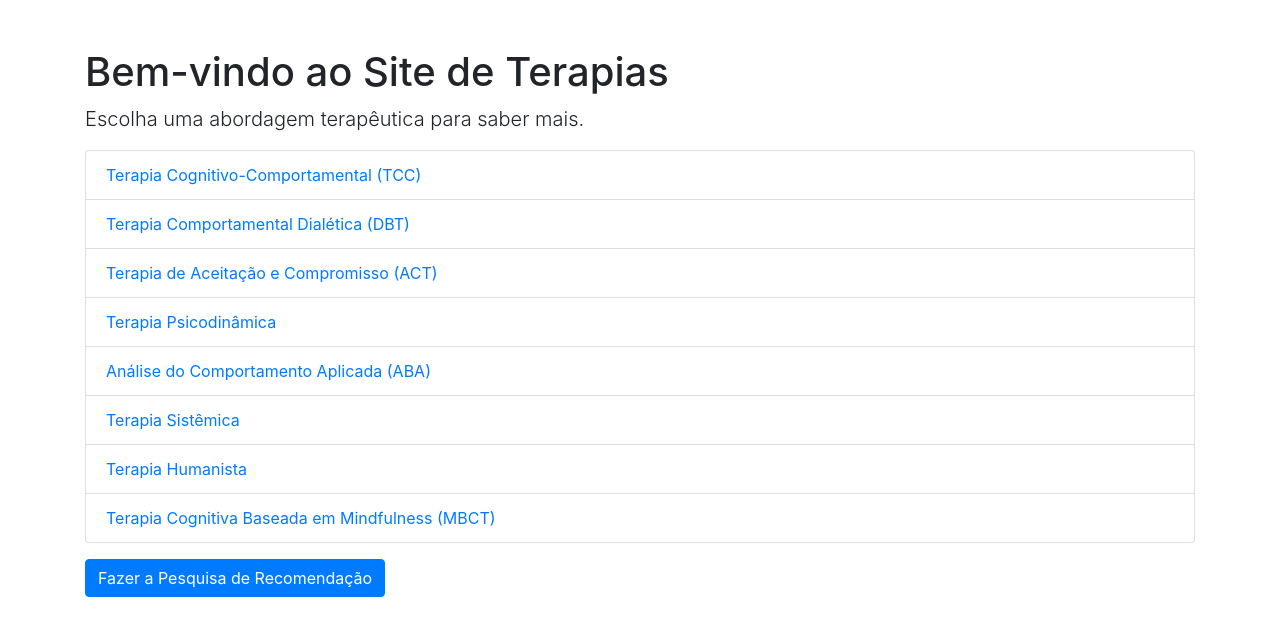
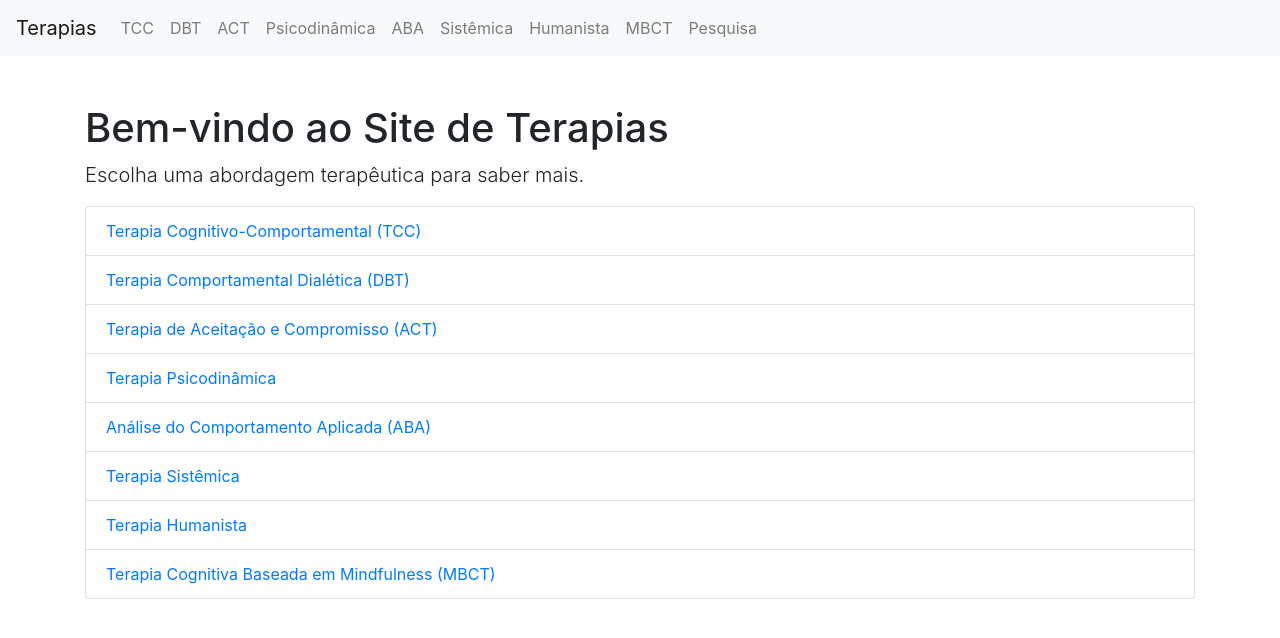
Before and after one commit to Biacchi/Psych-Therapies-Help, a Flask app: page / in a window 1280 px wide. Shown: the top 638 px of the page. Run offline with Flask 3, Linux system fonts and the light colour scheme; some libraries are stand-ins or nearby versions.

Commit message:
feat: create navbar

```diff
--- /dev/null
+++ b/templates/base.html
@@ -0,0 +1,36 @@
+<!DOCTYPE html>
+<html lang="pt-br">
+<head>
+    <meta charset="UTF-8">
+    <meta name="viewport" content="width=device-width, initial-scale=1.0">
+    <title>{% block title %}Terapias{% endblock %}</title>
+    <link rel="stylesheet" href="https://maxcdn.bootstrapcdn.com/bootstrap/4.0.0/css/bootstrap.min.css">
+</head>
+<body>
+    <nav class="navbar navbar-expand-lg navbar-light bg-light">
+        <a class="navbar-brand" href="/">Terapias</a>
+        <button class="navbar-toggler" type="button" data-toggle="collapse" data-target="#navbarNav" aria-controls="navbarNav" aria-expanded="false" aria-label="Toggle navigation">
+            <span class="navbar-toggler-icon"></span>
+        </button>
+        <div class="collapse navbar-collapse" id="navbarNav">
+            <ul class="navbar-nav">
+                <li class="nav-item"><a class="nav-link" href="/CBT">TCC</a></li>
+                <li class="nav-item"><a class="nav-link" href="/DBT">DBT</a></li>
+                <li class="nav-item"><a class="nav-link" href="/ACT">ACT</a></li>
+                <li class="nav-item"><a class="nav-link" href="/Psychodynamic">Psicodinâmica</a></li>
+                <li class="nav-item"><a class="nav-link" href="/ABA">ABA</a></li>
+                <li class="nav-item"><a class="nav-link" href="/Systemic">Sistêmica</a></li>
+                <li class="nav-item"><a class="nav-link" href="/Humanistic">Humanista</a></li>
+                <li class="nav-item"><a class="nav-link" href="/MBCT">MBCT</a></li>
+                <li class="nav-item"><a class="nav-link" href="/survey">Pesquisa</a></li>
+            </ul>
+        </div>
+    </nav>
+    <div class="container">
+        {% block content %}{% endblock %}
+    </div>
+    <script src="https://code.jquery.com/jquery-3.2.1.slim.min.js"></script>
+    <script src="https://cdnjs.cloudflare.com/ajax/libs/popper.js/1.11.0/umd/popper.min.js"></script>
+    <script src="https://maxcdn.bootstrapcdn.com/bootstrap/4.0.0/js/bootstrap.min.js"></script>
+</body>
+</html>
--- a/templates/home.html
+++ b/templates/home.html
@@ -1,13 +1,8 @@
-<!DOCTYPE html>
-<html lang="pt-br">
-<head>
-    <meta charset="UTF-8">
-    <meta name="viewport" content="width=device-width, initial-scale=1.0">
-    <title>Site de Terapias</title>
-    <link rel="stylesheet" href="https://maxcdn.bootstrapcdn.com/bootstrap/4.0.0/css/bootstrap.min.css">
-</head>
-<body>
-    <div class="container">
+{% extends "base.html" %}
+
+{% block title %}Site de Terapias{% endblock %}
+
+{% block content %}
 <h1 class="mt-5">Bem-vindo ao Site de Terapias</h1>
 <p class="lead">Escolha uma abordagem terapêutica para saber mais.</p>
 <ul class="list-group">
@@ -20,7 +15,4 @@
     <li class="list-group-item"><a href="/Humanistic">Terapia Humanista</a></li>
     <li class="list-group-item"><a href="/MBCT">Terapia Cognitiva Baseada em Mindfulness (MBCT)</a></li>
 </ul>
-        <a href="/survey" class="btn btn-primary mt-3">Fazer a Pesquisa de Recomendação</a>
-    </div>
-</body>
-</html>
+{% endblock %}
```
Also changed, not shown: templates/CBT.html (+6 -13 lines), templates/index.html (deleted, +0 -60 lines), templates/survey.html (+6 -14 lines). Lines whose indentation alone changed are shown as unchanged.
